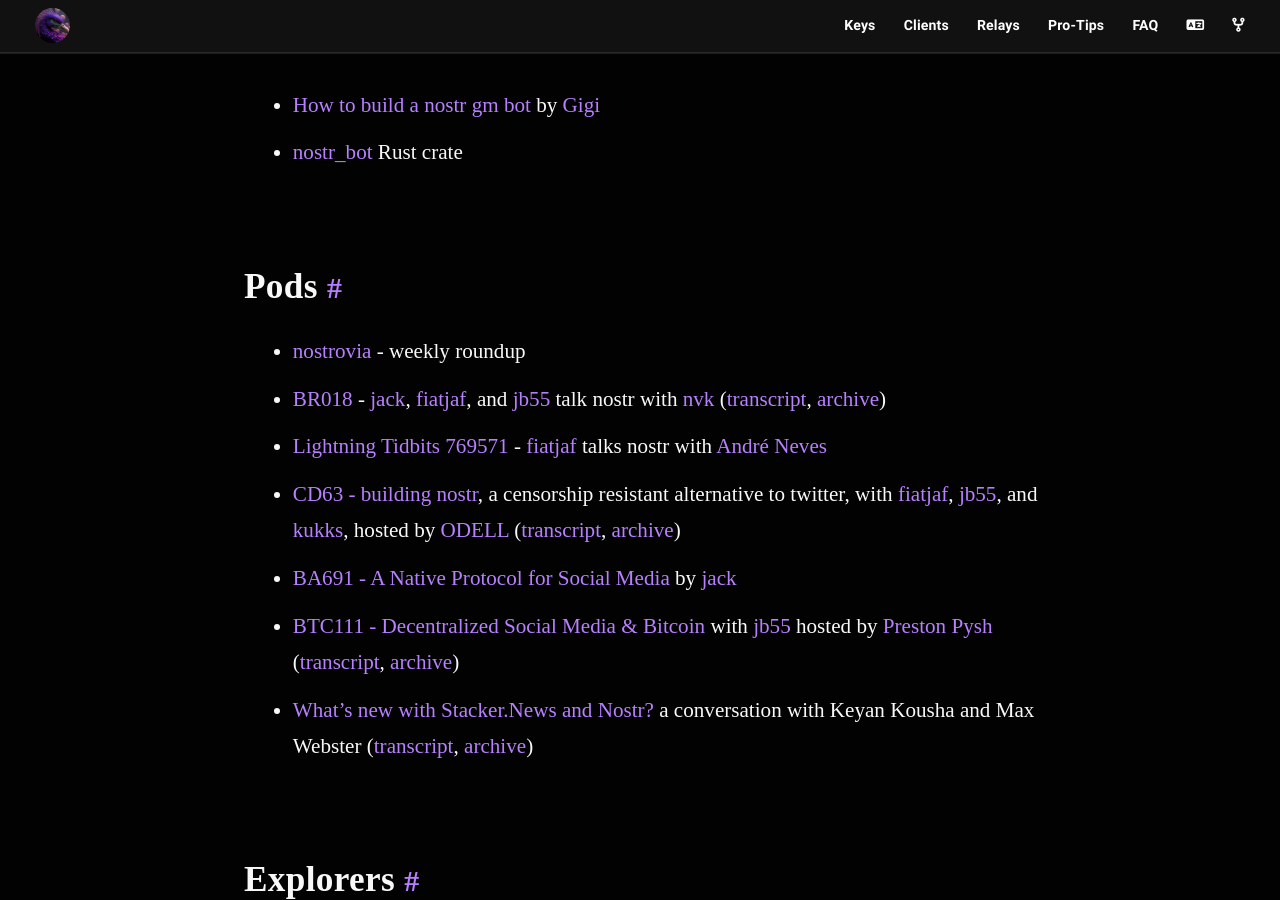
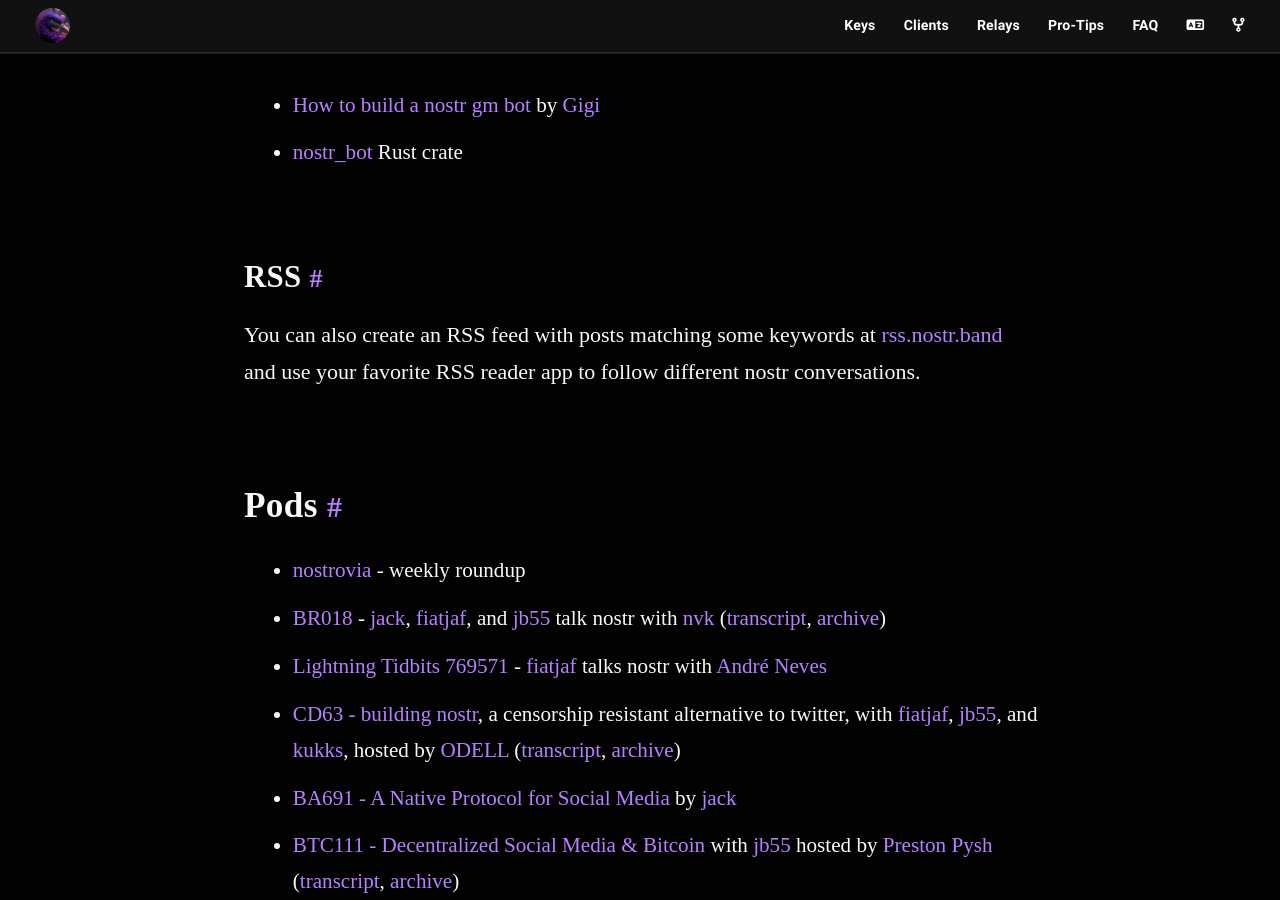
Before and after one commit to nostr-resources/nostr-resources.github.io, a Jekyll site: the page built from index.md, in a window 1280 px wide and 900 px high, scrolled down 7906 px. Built offline with Jekyll 4.4.1, drawn with Linux system fonts in a browser that asks for light colours; some web fonts are replaced.

Commit message:
Add RSS at rss.nostr.band (#13)

```diff
--- a/index.md
+++ b/index.md
@@ -206,6 +206,10 @@ You can create a search bot at [sb.nostr.band](https://sb.nostr.band) and then f
 - [How to build a nostr gm bot](https://dergigi.com/2023/01/19/how-to-build-a-nostr-gm-bot/) by [Gigi](https://www.nostr.guru/p/npub1dergggklka99wwrs92yz8wdjs952h2ux2ha2ed598ngwu9w7a6fsh9xzpc)
 - [nostr_bot](https://docs.rs/nostr-bot/latest/nostr_bot/) Rust crate
 
+### RSS
+
+You can also create an RSS feed with posts matching some keywords at [rss.nostr.band](https://rss.nostr.band) and use your favorite RSS reader app to follow different nostr conversations.
+
 ## Pods
 
 - [nostrovia](https://nostrovia.org/) - weekly roundup
```
